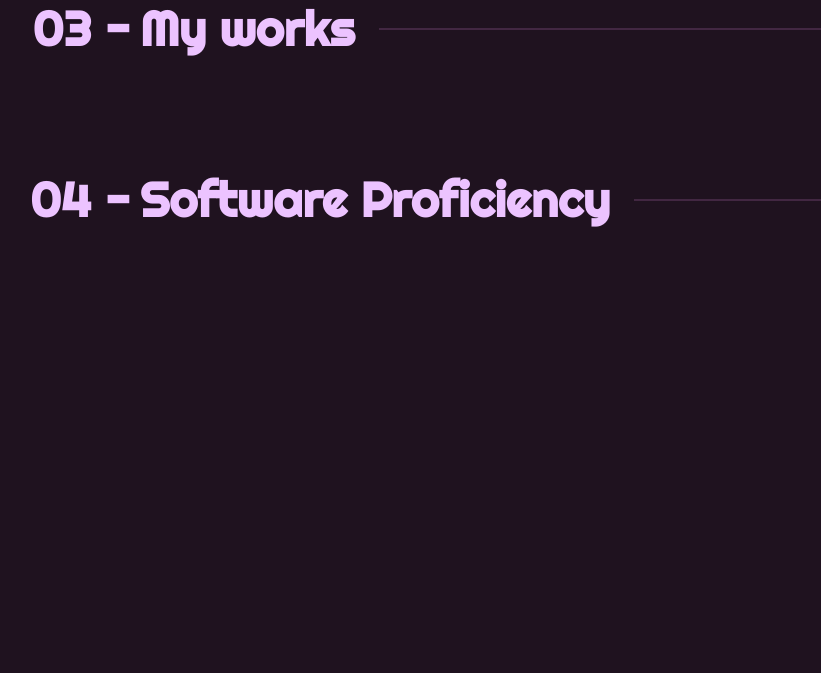
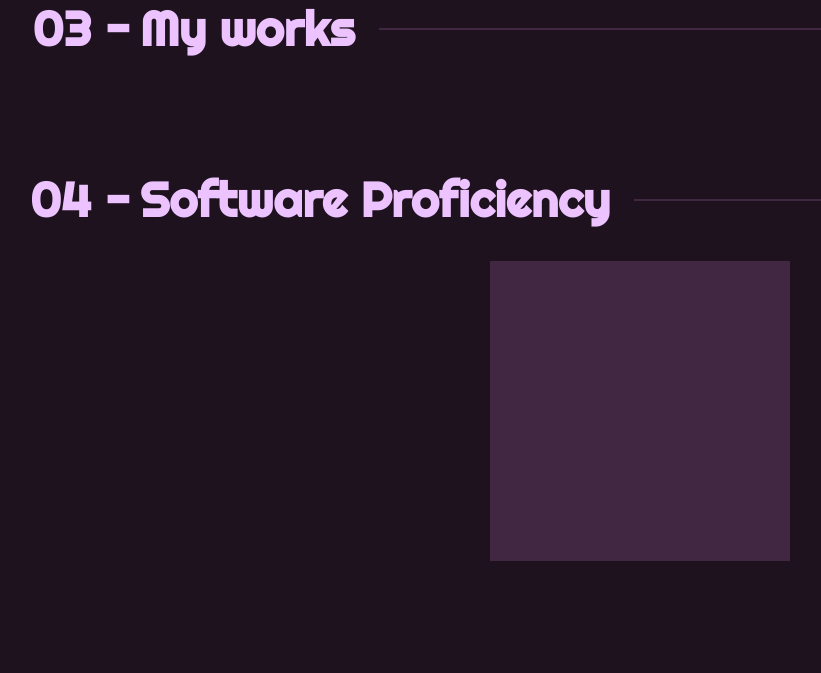
Before and after one commit to mchauveni/portfolio_2022, a PHP site: page / in a window 1280 px wide. Shown: the part 2040-2713 px from the top of the page, without its empty margins (0-821 px from the left). Before the commit the page ends 2267 px from the top, so only its background shows below. Run offline with PHP 8.4, Linux system fonts and the light colour scheme.

Commit message:
corrected some things

```diff
--- a/assets/css/style.css
+++ b/assets/css/style.css
@@ -1,5 +1,5 @@
 /*
- * Import fonts and animations
+ * Import fonts and declare animations
  */
 @import url(./utils.css);
 
@@ -113,3 +113,9 @@ section {
 #hobbies .card {
     text-align: center;
 }
+
+.test-tilt {
+    width: 300px;
+    height: 300px;
+    background-color: var(--bg-secondary);
+}
--- a/assets/css/utils.css
+++ b/assets/css/utils.css
@@ -76,6 +76,7 @@ em.title {
     color: var(--txt-secondary);
 }
 
+/* "bold text" lol lost myself */
 .bt {
     font-size: 1.5rem;
 }
--- a/assets/js/hello.js
+++ b/assets/js/hello.js
@@ -1,7 +1,6 @@
 document.addEventListener("DOMContentLoaded", () => {
     const img = document.querySelector("#hello_img");
     const about_section = document.querySelector("#about");
-    var checkInterval;
 
     window.addEventListener("scroll", () => {
         var topOffset = about_section.getBoundingClientRect().top; // How far away top of the element is to the top of the page
@@ -16,20 +15,4 @@ document.addEventListener("DOMContentLoaded", () => {
             img.style.transform = `translateY(0%)`;
         }
     });
-
-    let options = {
-        threshold: 0.05,
-    };
-
-    const observer = new IntersectionObserver((entries) => {
-        entries.forEach((entry) => {
-            if (entry.isIntersecting) {
-                checkInterval = setInterval(() => {}, 100);
-            } else {
-                clearInterval(checkInterval);
-            }
-        });
-    }, options);
-
-    observer.observe(about_section);
 });
--- a/assets/js/script_writing.js
+++ b/assets/js/script_writing.js
@@ -1,4 +1,3 @@
-window.addEventListener("DOMContentLoaded", () => {
 let titles = document.querySelectorAll("h1");
 
 let i = 0;
@@ -14,4 +13,3 @@ window.addEventListener("DOMContentLoaded", () => {
         i++;
     }, 40);
 });
-});
```
Lines whose indentation alone changed are shown as unchanged.
